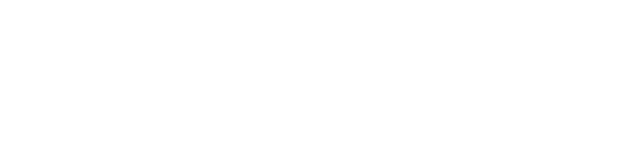
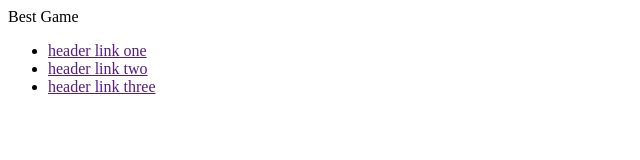
Before and after one commit to bcrist84/webpage-project, a plain HTML site: page index.html in a window 1280 px wide. Shown: the whole page, without its empty margins (0-640 px from the left). Drawn offline with Linux system fonts and the light colour scheme.

Commit message:
Header in html

```diff
--- a/index.html
+++ b/index.html
@@ -5,4 +5,16 @@
     <meta name="viewport" content="width=device-width, intitial-scale=1">
     <link rel="stylesheet" href="styles.css">
 
+<body>
+    <div class="header">
+        <div class="logo">Best Game</div>
+          <ul>
+            <li><a href>header link one</a></li>
+            <li><a href>header link two</a></li>
+            <li><a href>header link three</a></li>
+          </ul>
+    </div>
+
+
+</body>
 </html>
```
